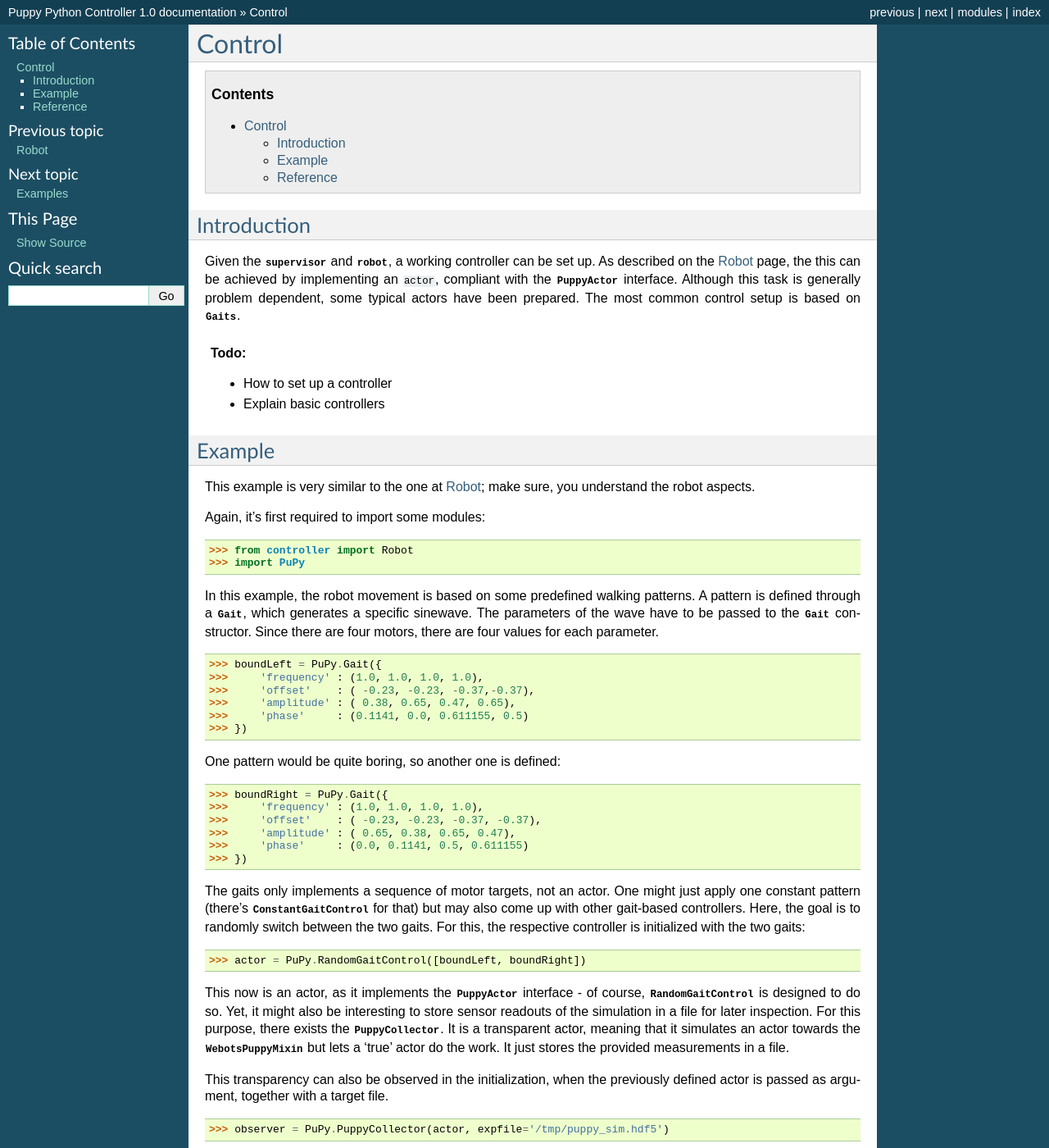
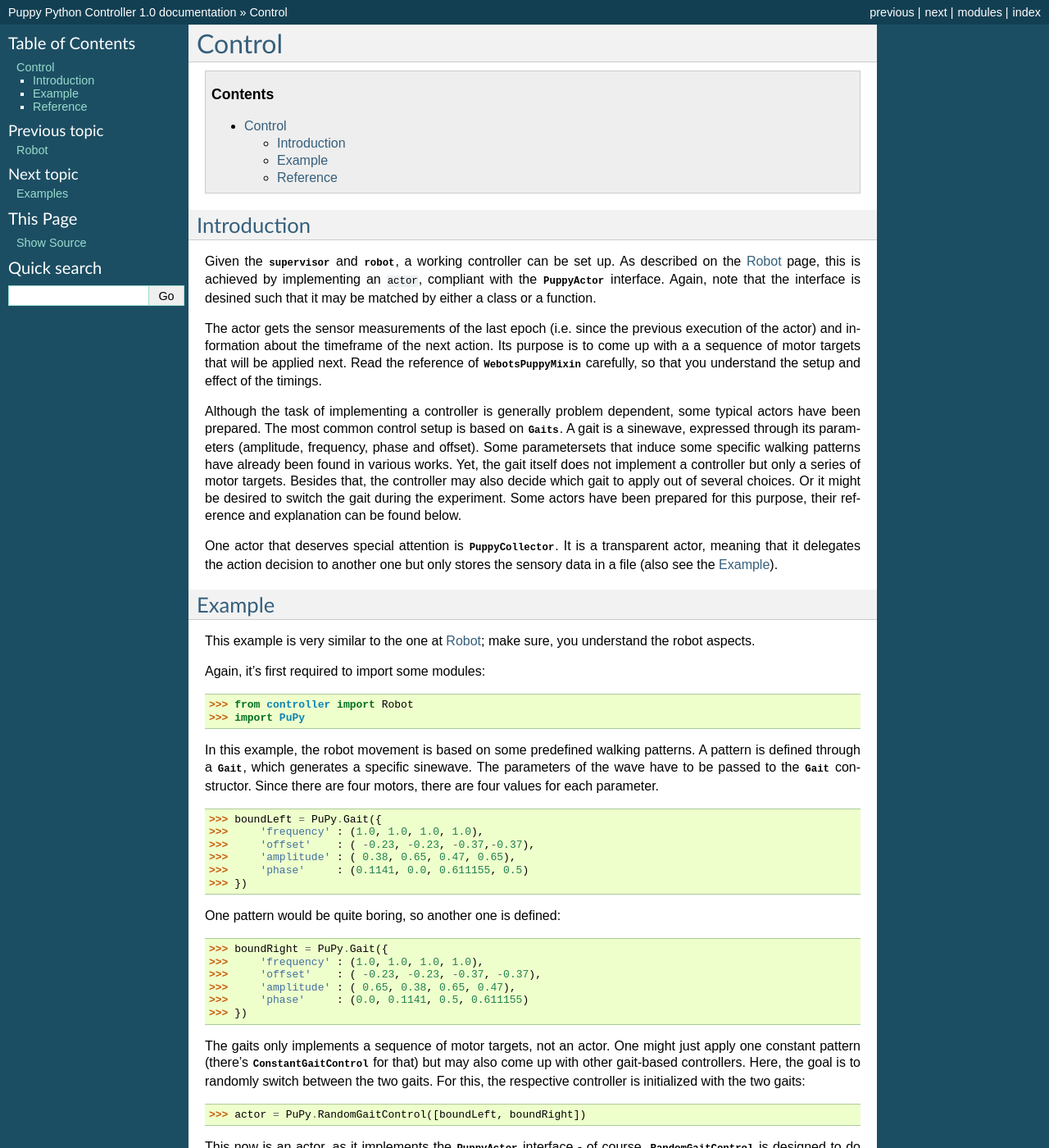
Before and after one commit to igsor/PuPy, a Sphinx documentation site: the page built from doc/source/control.rst, in a window 1280 px wide and 1400 px high. Shown: the whole window at 82% size. Built offline with Sphinx 7.4.7, drawn with Linux system fonts in a browser that asks for light colours; some of the changed text lies outside the part shown.

Commit message:
Controller documentation
git-svn-id: https://src.ifi.uzh.ch/ailab/esmcs/src/python/lib/PuPy@1395 10eb3eed-6697-4d8c-9aac-32ebf1d36239

```diff
--- a/doc/source/control.rst
+++ b/doc/source/control.rst
@@ -11,15 +11,34 @@ Introduction
 
 Given the :py:class:`supervisor <WebotsSupervisorMixin>` and
 :py:class:`robot <WebotsPuppyMixin>`, a working controller can be set up.
-As described on the :doc:`robot` page, the this can be achieved by
+As described on the :doc:`robot` page, this is achieved by
 implementing an ``actor``, compliant with the :py:class:`PuppyActor`
-interface. Although this task is generally problem dependent, some
-typical actors have been prepared. The most common control setup is
-based on :py:class:`Gaits <Gait>`.
+interface. Again, note that the interface is desined such that it may
+be matched by either a class or a function.
 
-.. todo::
-    - How to set up a controller
-    - Explain basic controllers
+The actor gets the sensor measurements of the last epoch (i.e. since
+the previous execution of the actor) and information about the timeframe
+of the next action. Its purpose is to come up with a a sequence of motor
+targets that will be applied next. Read the reference of
+:py:class:`WebotsPuppyMixin` carefully, so that you understand the setup
+and effect of the timings.
+
+Although the task of implementing a controller is generally problem
+dependent, some typical actors have been prepared. The most common
+control setup is based on :py:class:`Gaits <Gait>`. A gait is a sinewave,
+expressed through its parameters (amplitude, frequency, phase and offset).
+Some parametersets that induce some specific walking patterns have
+already been found in various works. Yet, the gait itself does not
+implement a controller but only a series of motor targets. Besides that,
+the controller may also decide which gait to apply out of several
+choices. Or it might be desired to switch the gait during the
+experiment. Some actors have been prepared for this purpose, their
+reference and explanation can be found below.
+
+One actor that deserves special attention is :py:class:`PuppyCollector`.
+It is a transparent actor, meaning that it delegates the action decision
+to another one but only stores the sensory data in a file (also see the
+`Example`_).
 
 Example
 -------
@@ -88,19 +107,24 @@ webots or from the data log.
 Once some data has been gathered and the simulation is stopped, the
 data file may be inspected. Note that the code below is not part of the
 control script anymore but a seperate python instance
-(e.g. in a script or interactively).
+(e.g. in a script or interactively). Note that this piece of code
+employs [matplotlib]_ for plotting.
 
 >>> import h5py, pylab
 >>> f = h5py.File('/tmp/puppy_sim.hdf5','r')
->>> pylab.plot(f['0']['trg0'][:200], 'k', label='FL')
->>> pylab.plot(f['0']['trg1'][:200], 'r', label='FR')
->>> pylab.plot(f['0']['trg2'][:200], 'g', label='HL')
->>> pylab.plot(f['0']['trg3'][:200], 'b', label='HR')
+>>> pylab.plot(f['0']['trg0'][:500], 'k', label='FL')
+>>> pylab.plot(f['0']['trg2'][:500], 'b', label='HL')
 >>> pylab.title('Motor targets')
 >>> pylab.xlabel('time')
+>>> pylab.legend(loc=0)
 >>> pylab.show()
 
+In the appearing window, the target of the front and hind left motor is
+displayed. It can be observed that the shape of the target curves change
+between the two gaits defined. The figure below gives an example of this.
 
+.. image:: _static/puppy_gait.png
+    :width: 500
 
 Reference
 ---------
--- a/doc/source/resources.rst
+++ b/doc/source/resources.rst
@@ -17,3 +17,5 @@ Resources
 .. [NumPy] `<http://numpy.scipy.org/>`_
 
 .. [Python] `<http://www.python.org>`_
+
+.. [matplotlib] `<http://matplotlib.org/>`_
--- a/doc/source/robot.rst
+++ b/doc/source/robot.rst
@@ -32,7 +32,7 @@ return an iterator for the next of motor targets. These are incrementally
 enforced on the motors, such that the ``actor`` may indeed define the robot's
 behaviour. To do so, the sensor readings between two calls are supplied.
 To see how this works exactly, consult the documentation of
-:py:class:`WebotsPuppyMixin` and :py:class`PuppyActor`.
+:py:class:`WebotsPuppyMixin` and :py:class:`PuppyActor`.
 
 The :py:class:`WebotsPuppyMixin` abstracts from the Webots API in the sense
 that it takes care of initialization and readout of Puppy's sensors. Thus,
```
Also changed, not shown: doc/source/_static/puppy_gait.png (added).
